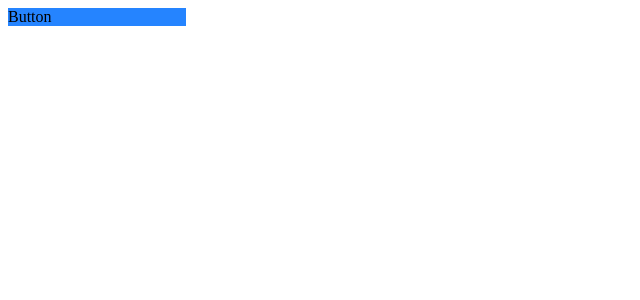
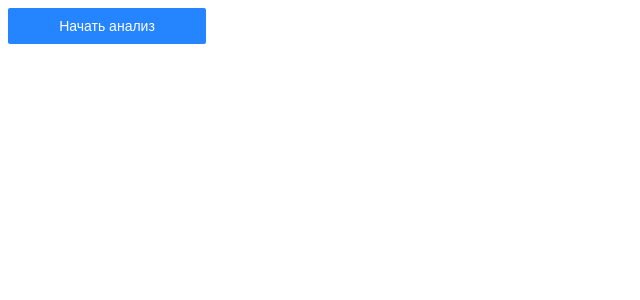
Before and after one commit to d4rkm3z/sa-components, a React (Create React App) app: page / in a window 1280 px wide. Shown: the top 300 px of the page, without its empty margins (0-640 px from the left). Built offline with nearby package versions, Linux system fonts and the light colour scheme.

Commit message:
feat: add primary styles to the button

```diff
--- a/src/components/button/Button.tsx
+++ b/src/components/button/Button.tsx
@@ -2,6 +2,6 @@ import React from "react";
 import "./button.scss"
 
 const Button: React.FC = () => (
-    <div className='button'>Button</div>
+    <div className='button'>Начать анализ</div>
 );
 export default Button;
--- a/src/components/button/button.scss
+++ b/src/components/button/button.scss
@@ -1,6 +1,15 @@
-$primaryColor: #2584FF;
+$bg: #2584FF;
+$typo: #fff;
+$bg-hover: #0091FF;
+$typo-hover: #fff;
 
 .button {
-  background-color: $primaryColor;
+  text-align: center;
+  font-family: Arial, Helvetica, sans-serif;
+  font-size: 14px;
+  background-color: $bg;
+  color: $typo;
   width: 178px;
+  border-radius: 2px;
+  padding: 10px;
  }
```
